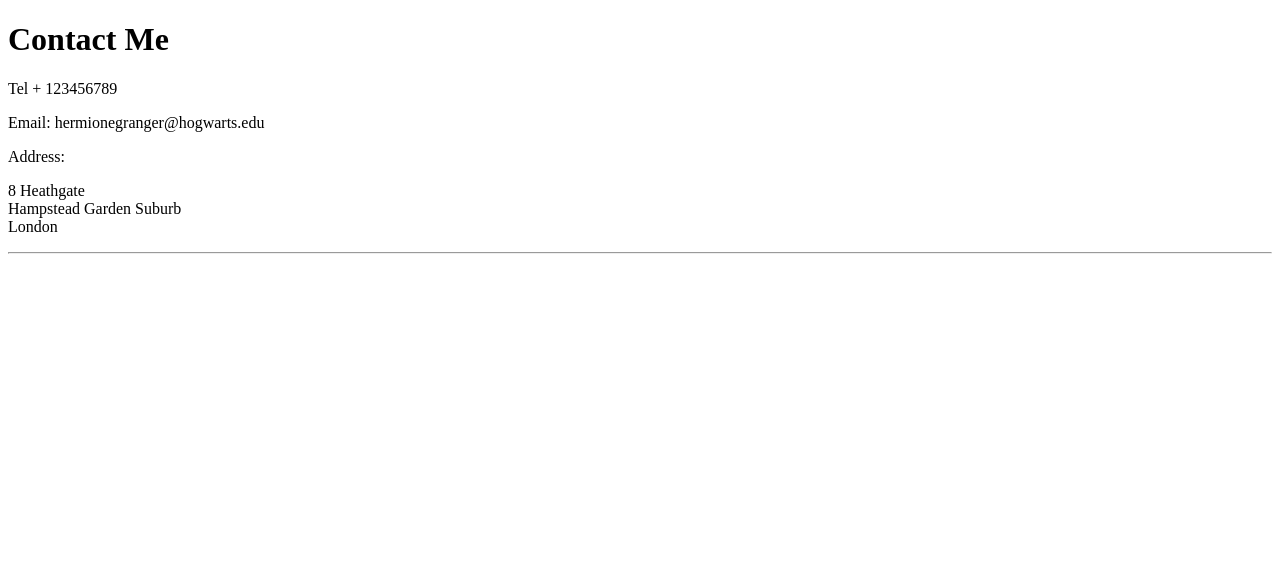
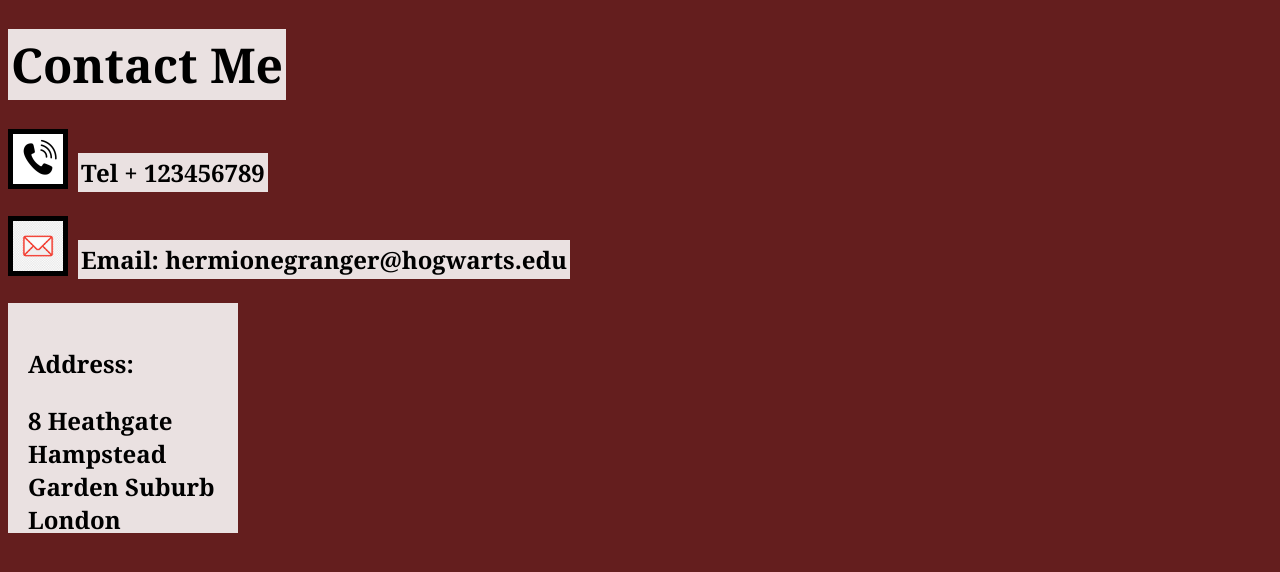
Before and after one commit to annam315/annam315.github.io, a plain HTML site: page contactme.html in a window 1280 px wide. Drawn offline with Linux system fonts and the light colour scheme.

Commit message:
Update contactme.html

```diff
--- a/contactme.html
+++ b/contactme.html
@@ -4,18 +4,26 @@
     <meta charset="UTF-8">
     <meta name="viewport" content="width=device-width, initial-scale=1.0">
     <title>Document</title>
+    <link rel="stylesheet" href="contactme.css"/>
 </head>
 <body>
-    <h1> Contact Me </h1>
-    <p> Tel + 123456789 </p>
-    <p> Email: hermionegranger@hogwarts.edu</p>
+    <h1><span>Contact Me</span></h1>
+    <div>
+        <img src="images/phone.jpg" alt="phone"/>
+        <p class="text"> Tel + 123456789 </p>
+    </div>
+    <div>
+        <img src="images/email.jpg" alt="books"/>
+        <p class="text"> Email: hermionegranger@hogwarts.edu</p>
+    </div>
+    <div class="block">
         <p> Address: </p>
         <p>
             8 Heathgate
             <br/> Hampstead Garden Suburb
             <br/> London
         </p>
-    <hr/>
+    </div>
 
 
 </body>
```
Lines whose indentation alone changed are shown as unchanged.
